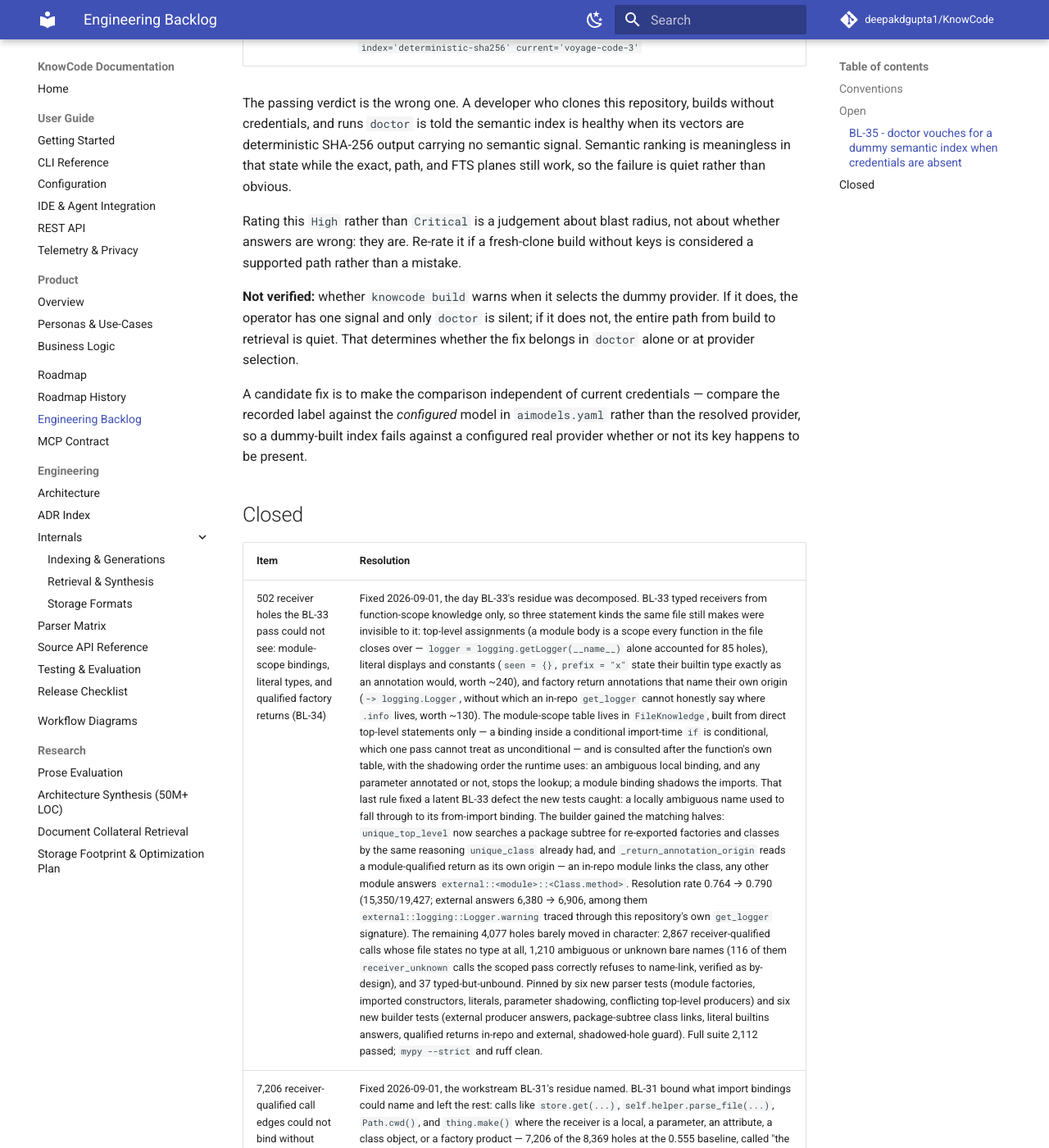
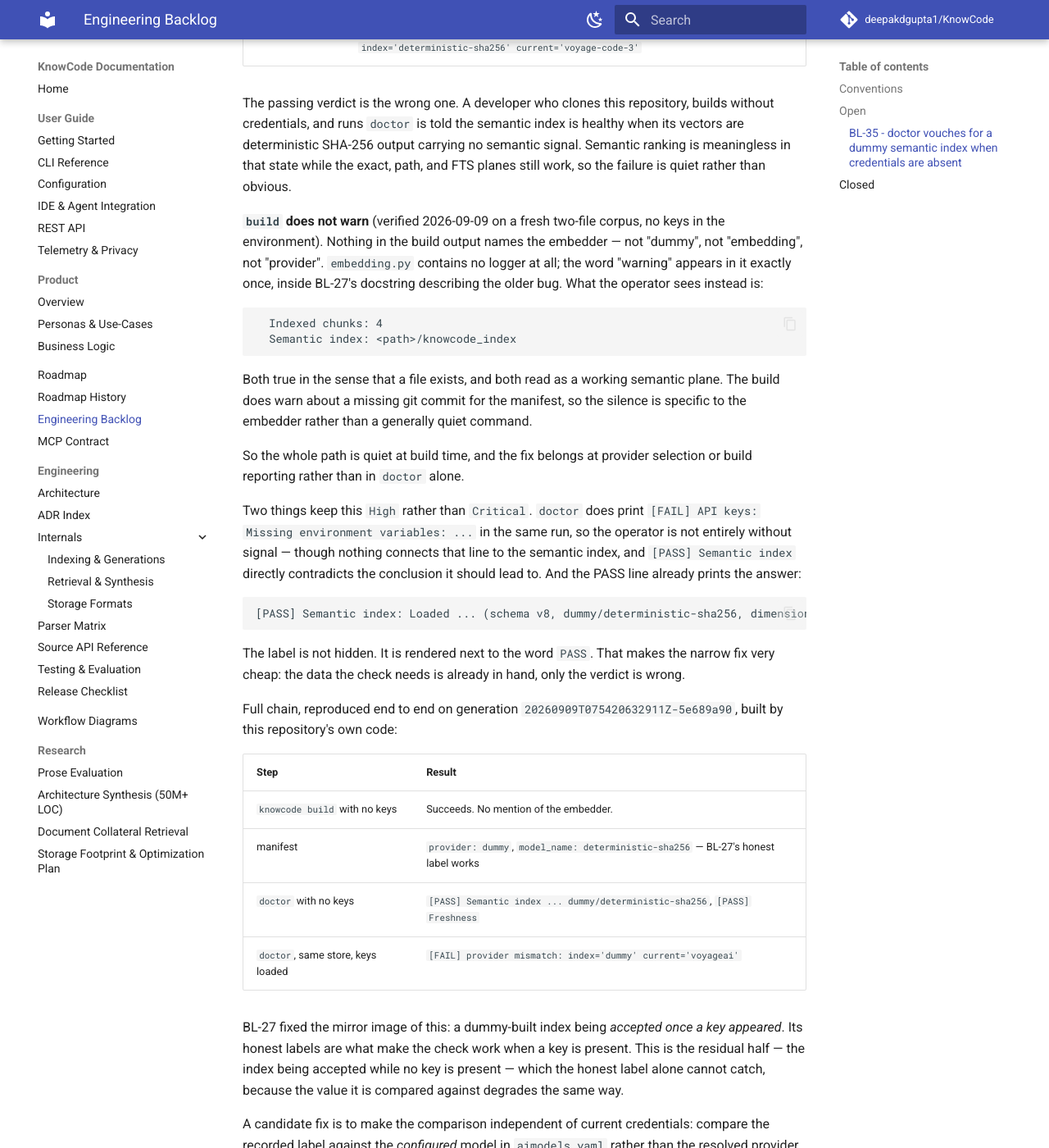
Before and after one commit to deepakdgupta1/KnowCode, an MkDocs documentation site: the page built from docs/engineering/backlog.md, in a window 1280 px wide and 1400 px high, scrolled down 1593 px. Shown: the whole window at 82% size. Built offline with MkDocs 1.6.1 and Material for MkDocs 9.7.7, drawn with Linux system fonts in a browser that asks for light colours; comment, search, counter and statistics services are not loaded; some of the changed text lies outside the part shown.

Commit message:
docs(backlog): BL-35 — build is silent about the dummy embedder too
Answers the question the row left open. Verified on a fresh two-file corpus
built with no keys in the environment: nothing in `knowcode build` output names
the embedder, and `embedding.py` has no logger at all. The operator sees
"Indexed chunks: 4" and "Semantic index: <path>", both of which read as a
working semantic plane. The build does warn about a missing git commit, so the
silence is specific to the embedder.

The whole path is therefore quiet at build time, which puts the fix at provider
selection or build reporting rather than in doctor alone.

Two mitigations keep it High rather than Critical, both now recorded: doctor
prints a separate "[FAIL] API keys" line in the same run, and the misleading
PASS line already renders "dummy/deterministic-sha256" next to the word PASS.
The data the check needs is in hand; only the verdict is wrong.

Also records that this is the residual half of BL-27, which fixed the mirror
case — a dummy index accepted once a key appeared.

Co-authored-by: Claude <claude@anthropic.com>

````diff
--- a/docs/engineering/backlog.md
+++ b/docs/engineering/backlog.md
@@ -71,19 +71,59 @@ healthy when its vectors are deterministic SHA-256 output carrying no semantic
 signal. Semantic ranking is meaningless in that state while the exact, path, and
 FTS planes still work, so the failure is quiet rather than obvious.
 
-Rating this `High` rather than `Critical` is a judgement about blast radius, not
-about whether answers are wrong: they are. Re-rate it if a fresh-clone build
-without keys is considered a supported path rather than a mistake.
+**`build` does not warn** (verified 2026-09-09 on a fresh two-file corpus, no
+keys in the environment). Nothing in the build output names the embedder — not
+"dummy", not "embedding", not "provider". `embedding.py` contains no logger at
+all; the word "warning" appears in it exactly once, inside BL-27's docstring
+describing the older bug. What the operator sees instead is:
 
-**Not verified:** whether `knowcode build` warns when it selects the dummy
-provider. If it does, the operator has one signal and only `doctor` is silent;
-if it does not, the entire path from build to retrieval is quiet. That
-determines whether the fix belongs in `doctor` alone or at provider selection.
+```
+  Indexed chunks: 4
+  Semantic index: <path>/knowcode_index
+```
 
-A candidate fix is to make the comparison independent of current credentials —
+Both true in the sense that a file exists, and both read as a working semantic
+plane. The build does warn about a missing git commit for the manifest, so the
+silence is specific to the embedder rather than a generally quiet command.
+
+So the whole path is quiet at build time, and the fix belongs at provider
+selection or build reporting rather than in `doctor` alone.
+
+Two things keep this `High` rather than `Critical`. `doctor` does print
+`[FAIL] API keys: Missing environment variables: ...` in the same run, so the
+operator is not entirely without signal — though nothing connects that line to
+the semantic index, and `[PASS] Semantic index` directly contradicts the
+conclusion it should lead to. And the PASS line already prints the answer:
+
+```
+[PASS] Semantic index: Loaded ... (schema v8, dummy/deterministic-sha256, dimension 1024)
+```
+
+The label is not hidden. It is rendered next to the word `PASS`. That makes the
+narrow fix very cheap: the data the check needs is already in hand, only the
+verdict is wrong.
+
+Full chain, reproduced end to end on generation
+`20260909T075420632911Z-5e689a90`, built by this repository's own code:
+
+| Step | Result |
+|---|---|
+| `knowcode build` with no keys | Succeeds. No mention of the embedder. |
+| manifest | `provider: dummy`, `model_name: deterministic-sha256` — BL-27's honest label works |
+| `doctor` with no keys | `[PASS] Semantic index ... dummy/deterministic-sha256`, `[PASS] Freshness` |
+| `doctor`, same store, keys loaded | `[FAIL] provider mismatch: index='dummy' current='voyageai'` |
+
+BL-27 fixed the mirror image of this: a dummy-built index being *accepted once a
+key appeared*. Its honest labels are what make the check work when a key is
+present. This is the residual half — the index being accepted while no key is
+present — which the honest label alone cannot catch, because the value it is
+compared against degrades the same way.
+
+A candidate fix is to make the comparison independent of current credentials:
 compare the recorded label against the *configured* model in `aimodels.yaml`
 rather than the resolved provider, so a dummy-built index fails against a
-configured real provider whether or not its key happens to be present.
+configured real provider whether or not its key happens to be present. A build
+that selects the dummy should also say so on the way past.
 
 ## Closed
 
````
